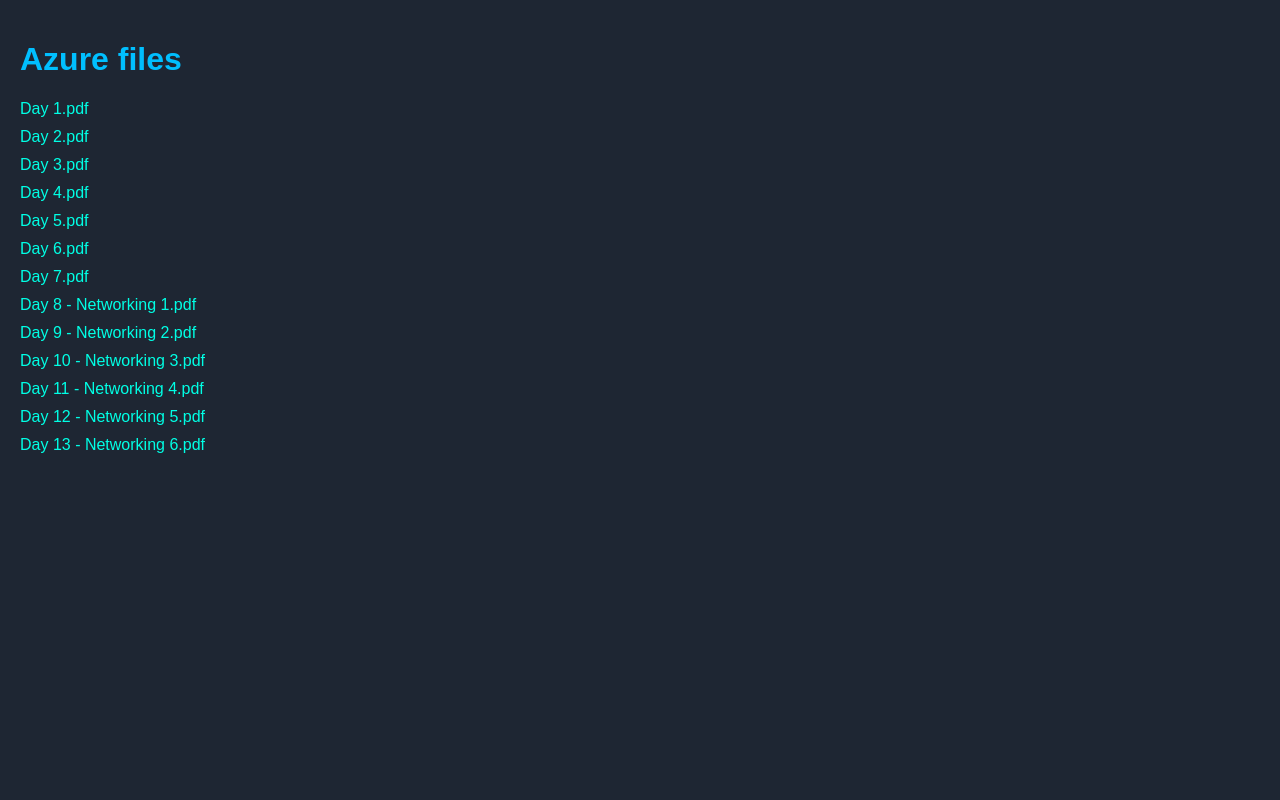
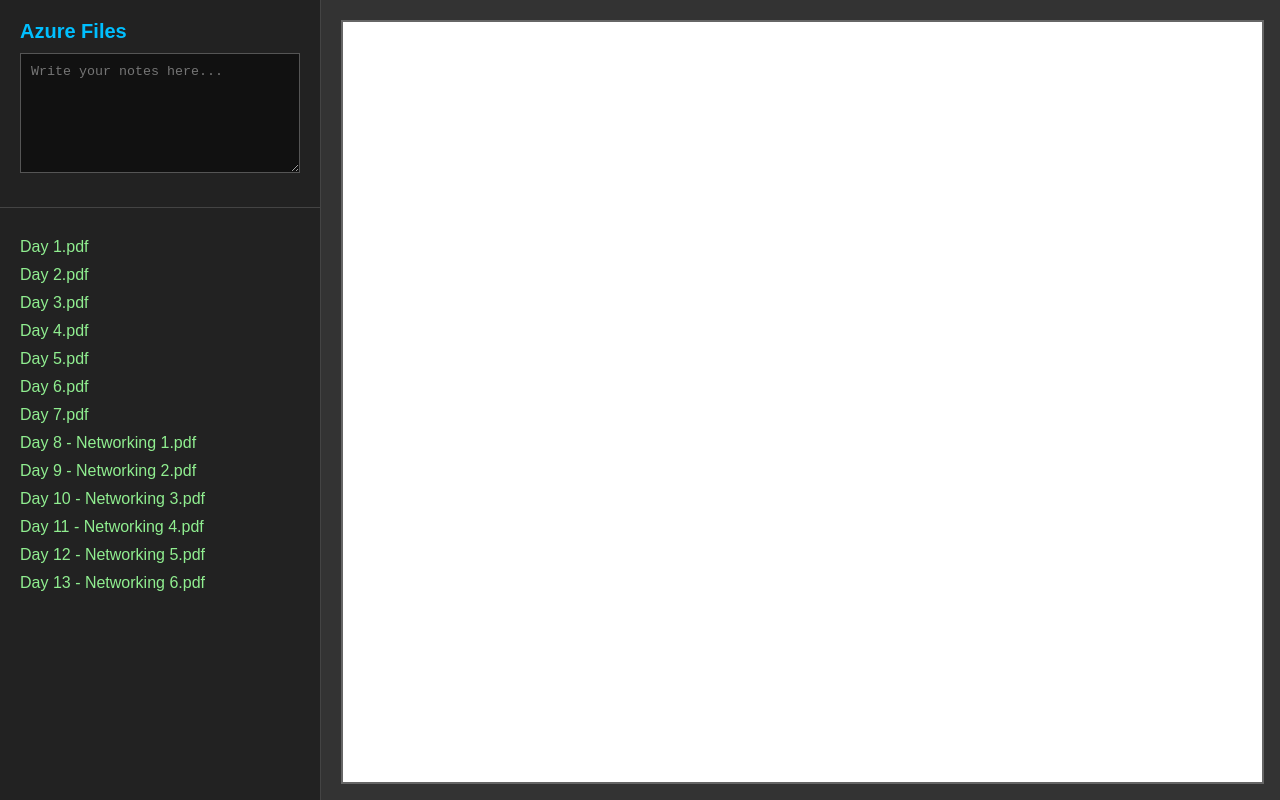
Before and after one commit to surajpjoshi/Azure, a plain HTML site: page index.html in a window 1280 px wide. Drawn offline with Linux system fonts and the light colour scheme.

Commit message:
Update index.html

```diff
--- a/index.html
+++ b/index.html
@@ -1,44 +1,154 @@
 <!DOCTYPE html>
-<html lang="en">
+<html>
 <head>
   <meta charset="UTF-8">
-  <title>Azure</title>
+  <title>Azure Files with Notes</title>
   <style>
     body {
-      background-color: #1e2633;
-      color: white;
+      margin: 0;
       font-family: Arial, sans-serif;
-      margin: 0;
+      background-color: #111;
+      color: #fff;
+    }
+
+    .container {
+      display: flex;
+      height: 100vh;
+    }
+
+    .sidebar {
+      width: 25%;
+      background-color: #222;
+      display: flex;
+      flex-direction: column;
+      border-right: 1px solid #444;
+    }
+
+    .header {
       padding: 20px;
+      box-sizing: border-box;
+      border-bottom: 1px solid #444;
     }
-    h1 {
+
+    .header h1 {
       color: #00bfff;
+      font-size: 20px;
+      margin: 0 0 10px;
     }
+
+    .notes {
+      margin-bottom: 10px;
+    }
+
+    .notes textarea {
+      width: 100%;
+      height: 120px;
+      padding: 10px;
+      background-color: #111;
+      color: #fff;
+      border: 1px solid #555;
+      resize: vertical;
+      box-sizing: border-box;
+    }
+
+    .file-list {
+      flex-grow: 1;
+      overflow-y: auto;
+      padding: 20px;
+      box-sizing: border-box;
+    }
+
     ul {
       list-style-type: none;
-      padding-left: 0;
+      padding: 0;
+      margin: 0;
     }
+
     li {
       margin: 10px 0;
     }
+
     a {
-      color: #00ffe5;
+      color: #90ee90;
       text-decoration: none;
     }
+
     a:hover {
       text-decoration: underline;
     }
-    .error {
-      color: red;
+
+    .pdf-viewer {
+      flex-grow: 1;
+      padding: 20px;
+      background-color: #333;
+      box-sizing: border-box;
+    }
+
+    iframe {
+      width: 100%;
+      height: 100%;
+      border: 2px solid #666;
+      background: #fff;
     }
   </style>
 </head>
 <body>
-  <h1>Azure files</h1>
-  <ul id="file-list">
-    <li>Loading files...</li>
-  </ul>
+  <div class="container">
+    <div class="sidebar">
+      <div class="header">
+        <h1>Azure Files</h1>
+        <div class="notes">
+          <textarea id="notes" placeholder="Write your notes here..."></textarea>
+        </div>
+      </div>
+      <div class="file-list">
+        <ul id="fileList"></ul>
+      </div>
+    </div>
 
-  <script src="script.js"></script>
+    <div class="pdf-viewer">
+      <iframe id="pdfViewer" src=""></iframe>
+    </div>
+  </div>
+
+  <script>
+    const notesArea = document.getElementById('notes');
+    let currentFile = "";
+
+    function saveCurrentNotes() {
+      if (currentFile) {
+        localStorage.setItem('notes_' + currentFile, notesArea.value);
+      }
+    }
+
+    function loadNotes(file) {
+      const saved = localStorage.getItem('notes_' + file);
+      notesArea.value = saved || '';
+    }
+
+    notesArea.addEventListener('input', saveCurrentNotes);
+    window.addEventListener('beforeunload', saveCurrentNotes);
+
+    fetch('files.json')
+      .then(response => response.json())
+      .then(files => {
+        const fileList = document.getElementById('fileList');
+        files.forEach(file => {
+          const li = document.createElement('li');
+          const a = document.createElement('a');
+          a.href = "#";
+          a.textContent = file;
+          a.onclick = () => {
+            document.getElementById('pdfViewer').src = file;
+            saveCurrentNotes();
+            loadNotes(file);
+            currentFile = file;
+            return false;
+          };
+          li.appendChild(a);
+          fileList.appendChild(li);
+        });
+      });
+  </script>
 </body>
 </html>
```
